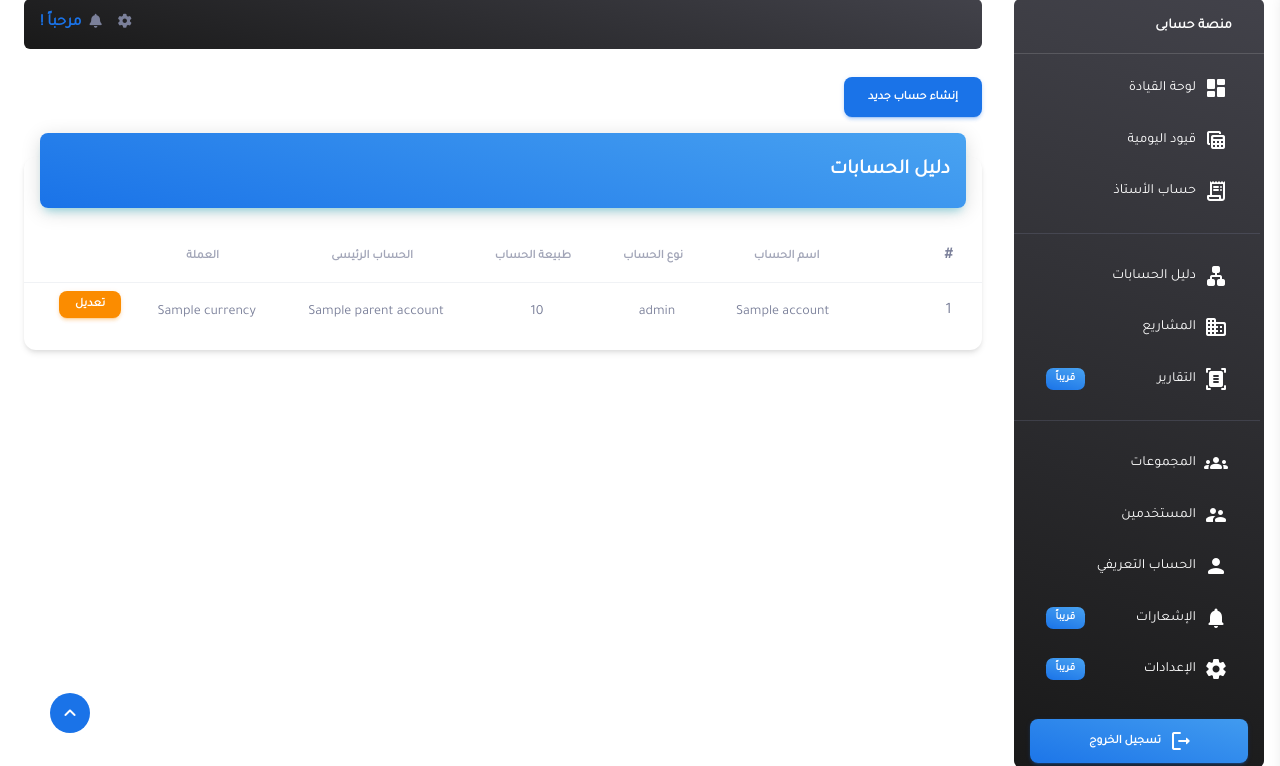
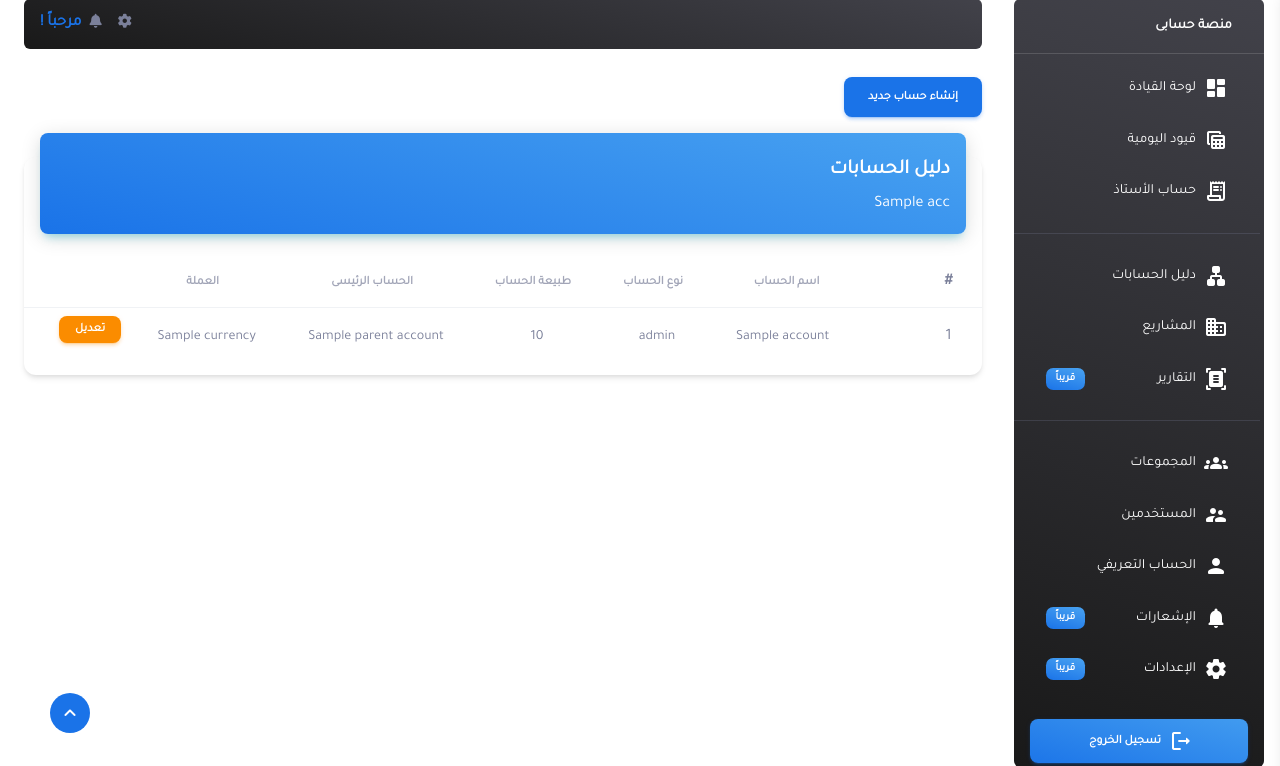
Before and after one commit to arabdigitalexpression/ams, a Django app: template main/templates/main/account-type/index.html in a window 1280 px wide. Shown: the part 17-783 px from the top of the page. Run offline with Django 4.2, Linux system fonts and the light colour scheme; the template is opened without the code that fills it: most values are stand-ins (such as "Sample title", 1, 10 or a date in 2020); some libraries are stand-ins or nearby versions.

Commit message:
Added breadcrumb for account types table page.

```diff
--- a/main/templates/main/account-type/index.html
+++ b/main/templates/main/account-type/index.html
@@ -9,8 +9,23 @@
                 <div class="card-header p-0 position-relative mt-n4 mx-3 z-index-2">
                     <div class="bg-gradient-info shadow-info border-radius-lg pt-4 pb-3">
                         <h5 class="text-white text-capitalize pe-3">دليل الحسابات</h5>
+                        <nav class="text-white" aria-label="breadcrumb">
+                          <span class="mx-3 mb-0">
+                          {% for acc in parents %}
+                              {% if forloop.last %}
+                                <span class="text-white active">{{acc.name}}</span>
+                              {% else %}
+                              <span>
+                                  <a href="{% url 'account-type-detail' acc.id %}" class="text-white">{{acc.name}}</a>
+                              </span>
+                              <span>/</span>
+                              {% endif %}
+                          {% endfor %}
+                          </span>
+                        </nav>
                     </div>
                 </div>
+
                 <div class="card-body px-0 pb-2">
                     <div class="table-responsive p-0">
                         <table class="table align-items-center mb-0">
--- a/main/views/account.py
+++ b/main/views/account.py
@@ -24,7 +24,7 @@ def account_list(request):
 def account_detail(request, pk):
     account = get_object_or_404(AccountType, id=pk)
     return render(request, 'main/account-type/index.html', {
-        "accounts": account.children
+        "accounts": account.children, "parents": AccountType.get_parents(pk)
     })
 
 
```
